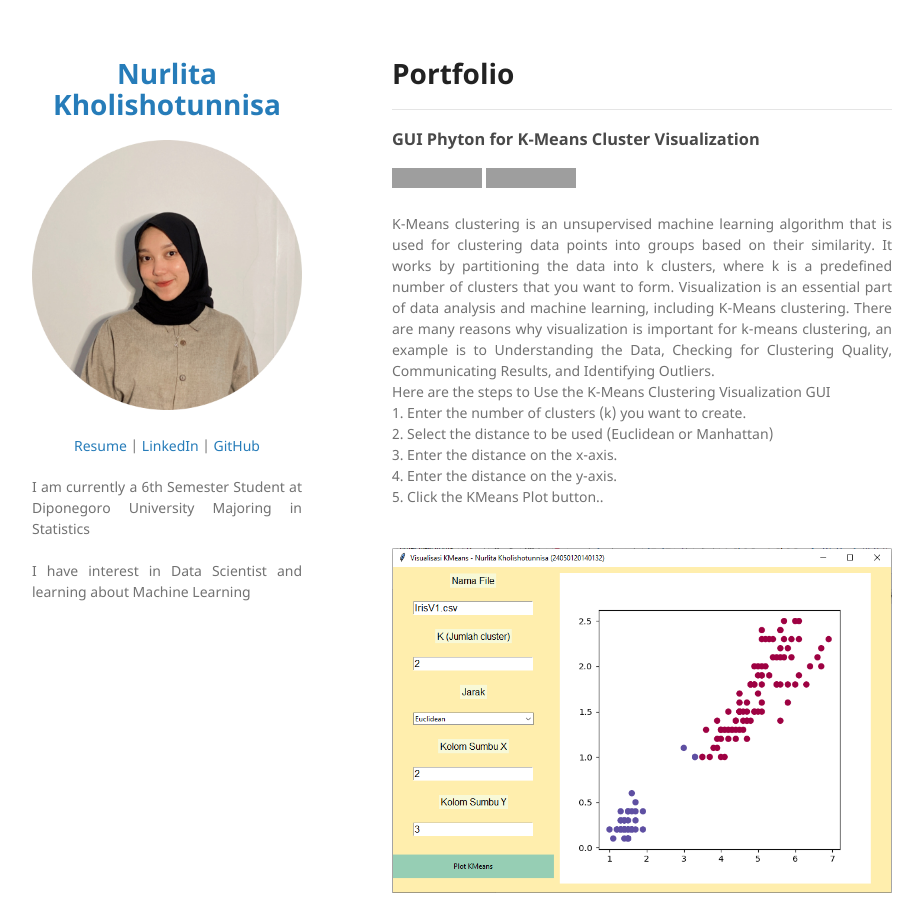
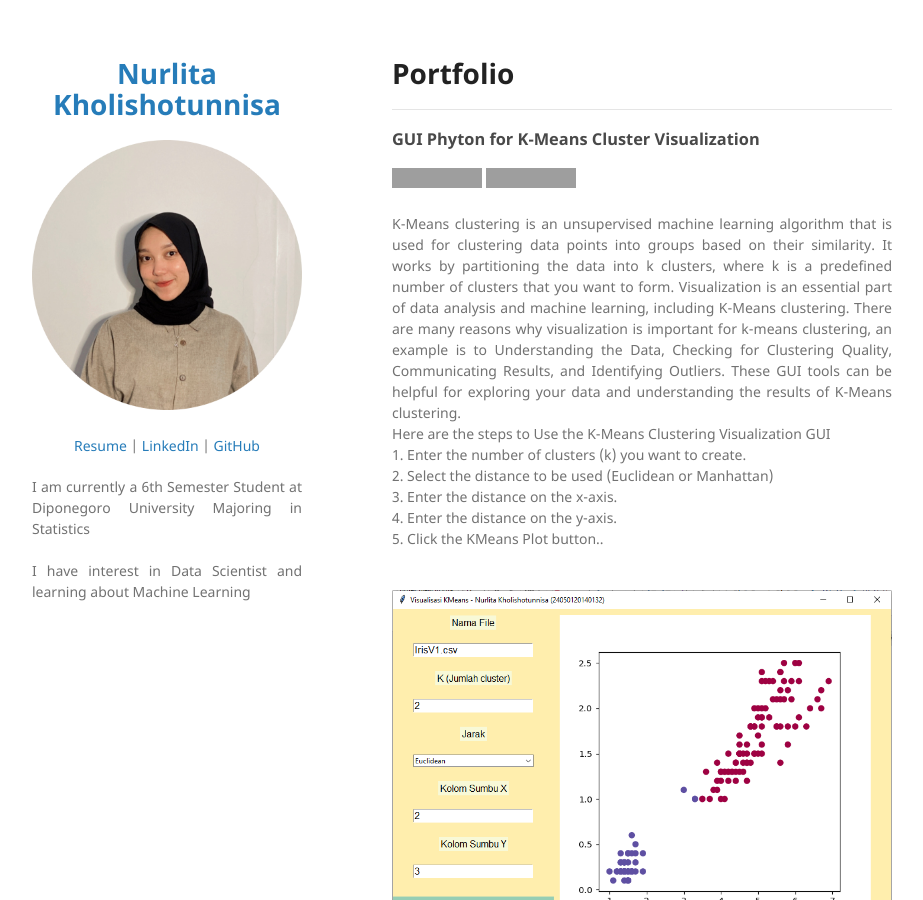
Before and after one commit to nurlitaakho/nurlitaakho.github.io, a Jekyll site: the page built from index.md, in a window 1280 px wide and 900 px high. Shown: the whole window, without its empty margins (178-1101 px from the left). Built offline with Jekyll 4.4.1, drawn with Linux system fonts in a browser that asks for light colours; our own code applies the rules of GitHub Pages for plain Markdown files; grey boxes are pictures that could not be loaded.

Commit message:
Update index.md

```diff
--- a/index.md
+++ b/index.md
@@ -5,7 +5,7 @@
 [![Open Notebook](https://img.shields.io/badge/Jupyter-Open_Notebook-orange?logo=Jupyter)](projects/Visualisasi K-Means.html)
 [![Open Research Poster](https://img.shields.io/badge/CSV-Download%20Data-brightgreen)](csv/irisV1.csv)
 
-<div style="text-align: justify">K-Means clustering is an unsupervised machine learning algorithm that is used for clustering data points into groups based on their similarity. It works by partitioning the data into k clusters, where k is a predefined number of clusters that you want to form. Visualization is an essential part of data analysis and machine learning, including K-Means clustering. There are many reasons why visualization is important for k-means clustering, an example is to Understanding the Data, Checking for Clustering Quality, Communicating Results, and Identifying Outliers.
+<div style="text-align: justify">K-Means clustering is an unsupervised machine learning algorithm that is used for clustering data points into groups based on their similarity. It works by partitioning the data into k clusters, where k is a predefined number of clusters that you want to form. Visualization is an essential part of data analysis and machine learning, including K-Means clustering. There are many reasons why visualization is important for k-means clustering, an example is to Understanding the Data, Checking for Clustering Quality, Communicating Results, and Identifying Outliers. These GUI tools can be helpful for exploring your data and understanding the results of K-Means clustering.
   <br>
 Here are the steps to Use the K-Means Clustering Visualization GUI<br>
 1. Enter the number of clusters (k) you want to create.<br>
```
